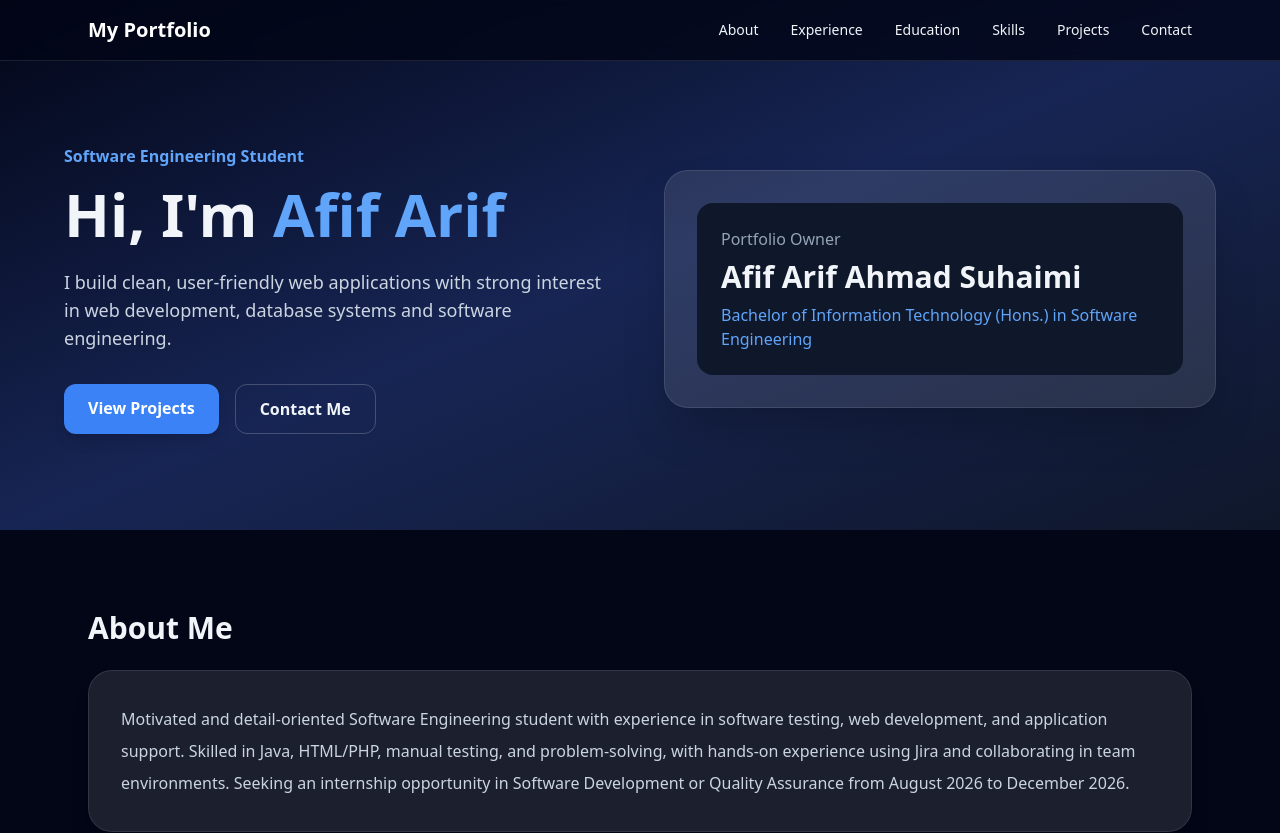
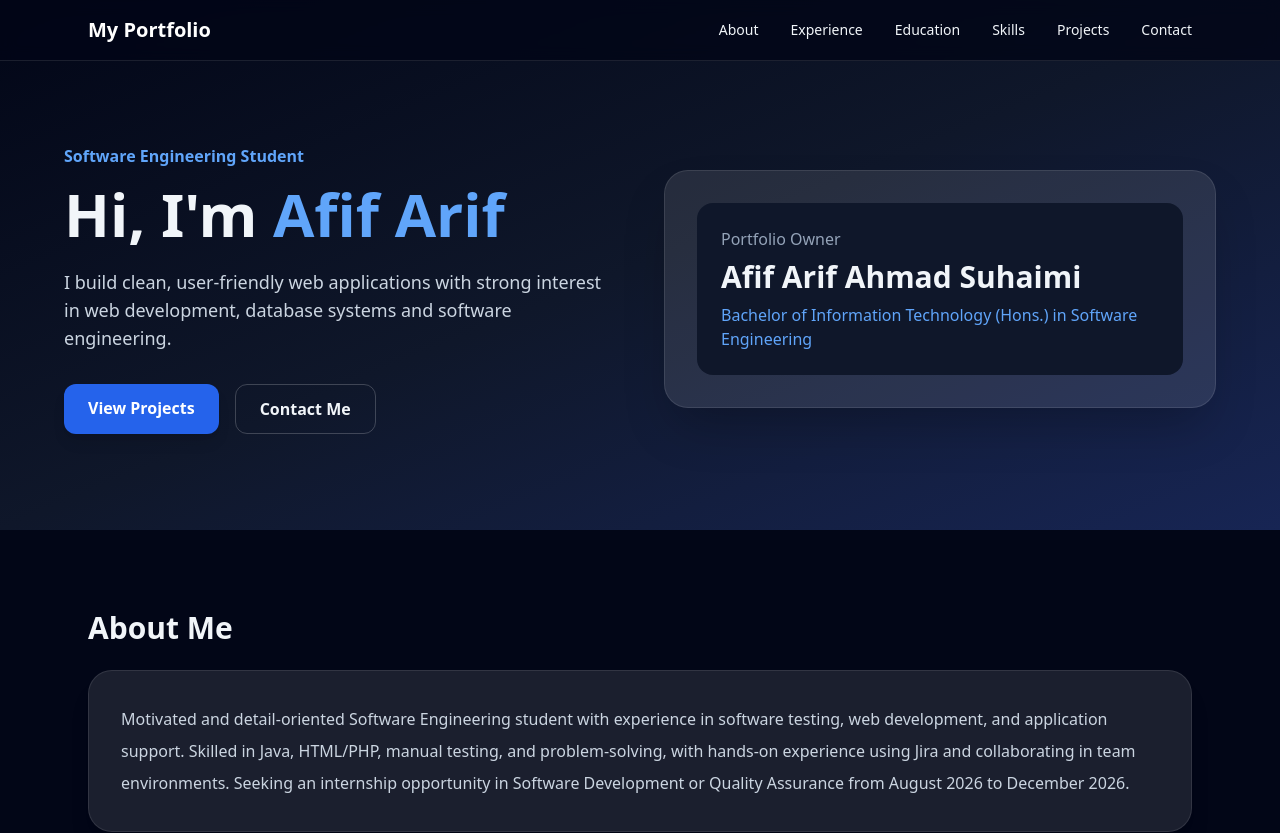
Before and after one commit to Arif22222/AfifArif_Portfolio, a React (Create React App) app: page / in a window 1280 px wide. Shown: the top 833 px of the page. Built offline with nearby package versions, Linux system fonts and the light colour scheme.

Commit message:
fix color

```diff
--- a/src/App.js
+++ b/src/App.js
@@ -73,7 +73,7 @@ function App() {
         </div>
       </nav>
 
-      <section className="pt-36 pb-24 px-6 bg-gradient-to-br from-slate-950 via-blue-950 to-slate-900">
+      <section className="pt-36 pb-24 px-6 bg-gradient-to-br from-slate-950 via-slate-900 to-blue-950">
         <div className="max-w-6xl mx-auto grid md:grid-cols-2 gap-12 items-center">
           <div>
             <p className="text-blue-400 font-semibold mb-4">Software Engineering Student</p>
@@ -86,7 +86,7 @@ function App() {
             </p>
 
             <div className="flex gap-4">
-              <a href="#projects" className="bg-blue-500 hover:bg-blue-600 text-white px-6 py-3 rounded-xl font-semibold shadow-lg">
+              <a href="#projects" className="bg-blue-600 hover:bg-blue-700 text-white px-6 py-3 rounded-xl font-semibold shadow-lg">
                 View Projects
               </a>
               <a href="#contact" className="border border-white/20 hover:bg-white/10 px-6 py-3 rounded-xl font-semibold">
@@ -226,7 +226,7 @@ Software Development or Quality Assurance from August 2026 to December 2026.
 </section>
 
       <section id="contact" className="max-w-6xl mx-auto py-20 px-6">
-        <div className="bg-gradient-to-r from-blue-600 to-blue-900 rounded-3xl p-10 text-center shadow-2xl">
+        <div className="bg-gradient-to-r from-emerald-700 to-blue-900 border border-white/10 rounded-3xl p-10 text-center shadow-2xl">
           <h2 className="text-3xl font-bold mb-4">Contact Me</h2>
           <p className="text-blue-100 mb-6">
             Feel free to contact me for internship opportunities or project discussions.
```
